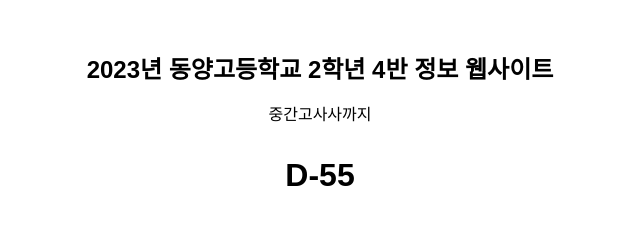
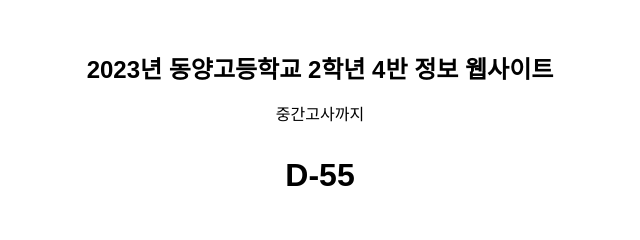
Before and after one commit to rlafkfls/2023204dongyang, a plain HTML site: page index.html in a window 1280 px wide. Shown: the top 240 px of the page, 320-960 px from the left. Drawn offline with Linux system fonts and the light colour scheme.

Commit message:
Update index.html

```diff
--- a/index.html
+++ b/index.html
@@ -44,7 +44,7 @@
 <body>
   <h1 class="main-title">2023년 동양고등학교 2학년 4반 정보 웹사이트</h1>
   <div id="countdownContainer">
-    <p id="smallTitle">중간고사사까지</p>
+    <p id="smallTitle">중간고사까지</p>
     <p id="bigCountdown" style="font-size: 32px; font-weight: bold;">D-00</p>
   </div>
 
```
